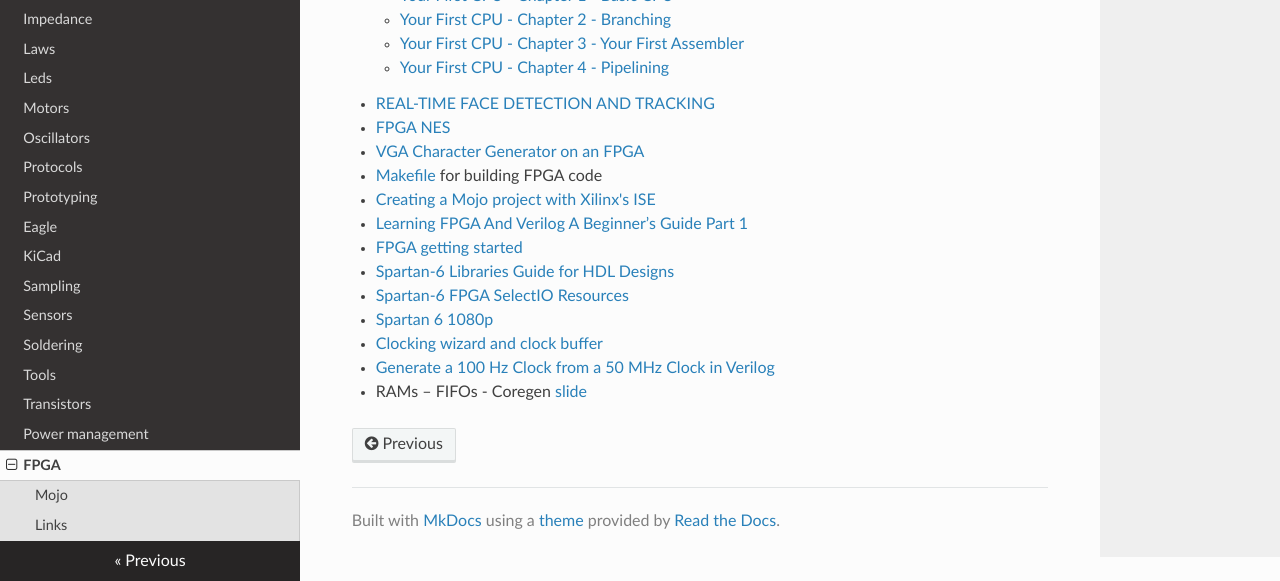
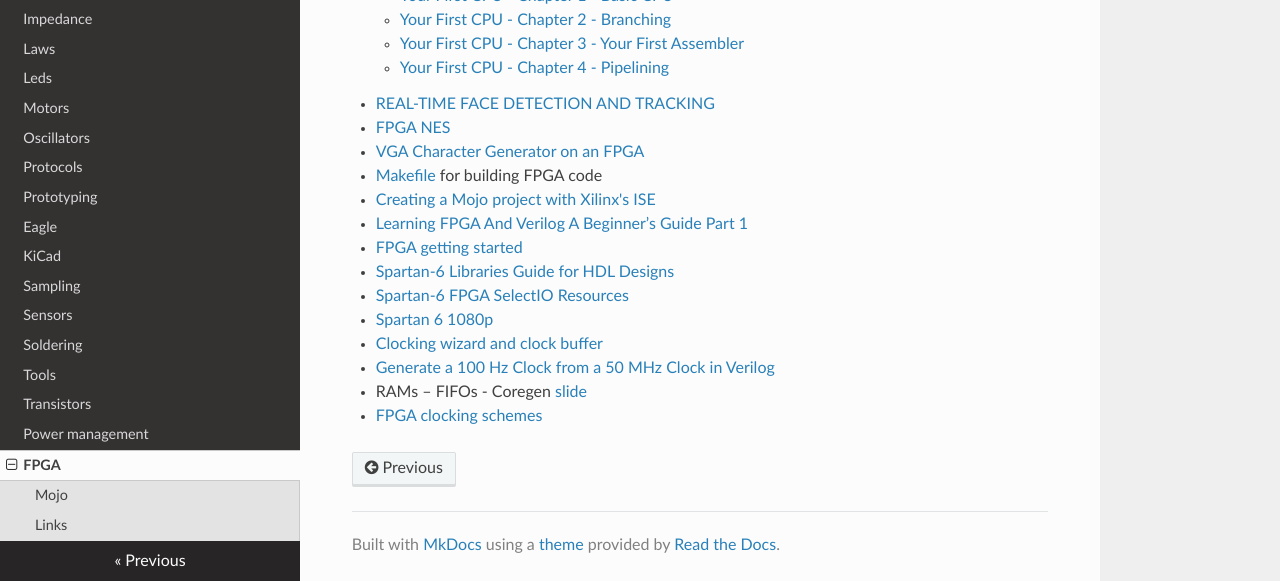
Before and after one commit to gipi/electronics-notes, an MkDocs documentation site: the page built from docs/fpga.md, in a window 1280 px wide and 900 px high, scrolled down 605 px, cut to the strip 319-900 px from the top of the window. Built offline with MkDocs 1.6.1, drawn with Linux system fonts in a browser that asks for light colours; nearby versions of some CDN libraries; old or Windows-style settings are respelled for this version of MkDocs.

Commit message:
Add links.

```diff
--- a/docs/fpga.md
+++ b/docs/fpga.md
@@ -35,3 +35,4 @@
  - [Clocking wizard and clock buffer](https://embeddedmicro.com/forum/viewtopic.php?t=3031)
  - [Generate a 100 Hz Clock from a 50 MHz Clock in Verilog](http://electronics.stackexchange.com/questions/137114/generate-a-100-hz-clock-from-a-50-mhz-clock-in-verilog)
  - RAMs – FIFOs - Coregen [slide](https://agenda.infn.it/getFile.py/access?resId=4&materialId=slides&confId=6549)
+ - [FPGA clocking schemes](http://ue.pwr.wroc.pl/pld/pld_10.pdf)
```
Also changed, not shown: docs/protocols.md (+1 -0 lines).
